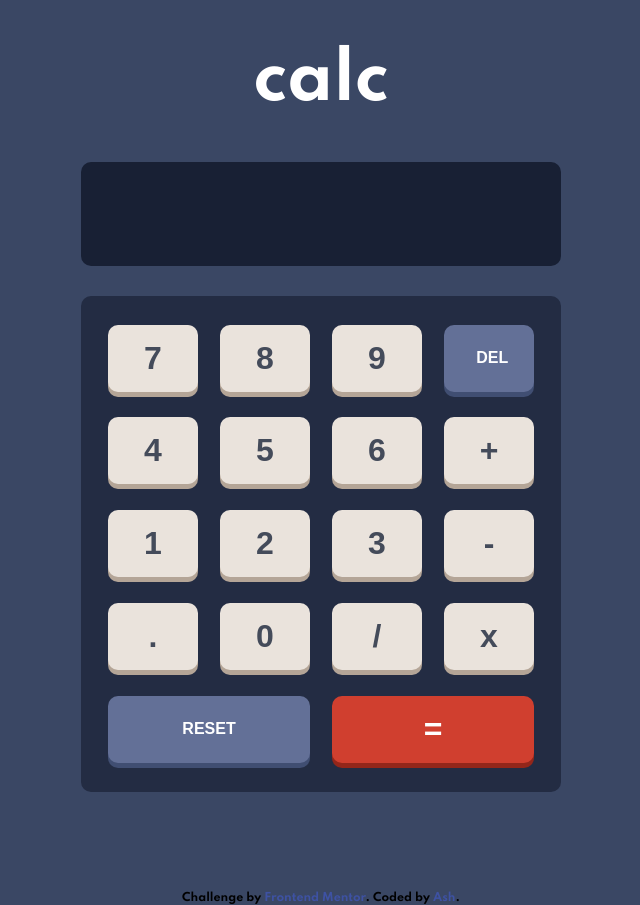
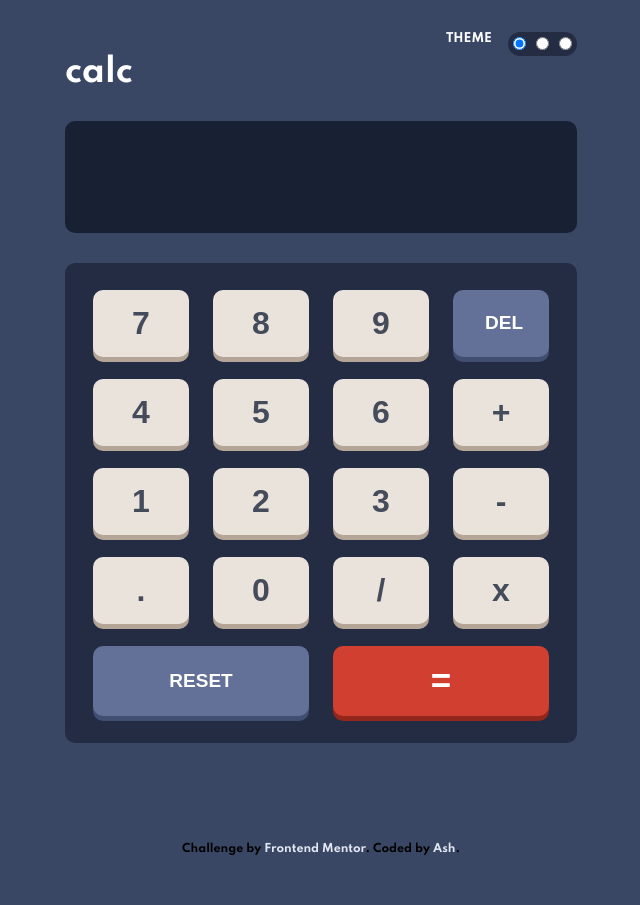
Before and after one commit to aminoo10/calculator-app, a Next.js app: page / in a window 1280 px wide. Shown: the whole page, without its empty margins (319-959 px from the left). After the commit the page ends 856 px from the top, so only its background shows below. Built offline with nearby package versions, Linux system fonts and the light colour scheme.

Commit message:
added radio group for themes (non-functioning)

```diff
--- a/pages/index.js
+++ b/pages/index.js
@@ -4,7 +4,6 @@ import { useState } from 'react';
 
 export default function Home() {
 
-// let operand = ''
 const [oldNum, setOldNum] = useState('');
 const [operand, setOperand] = useState('');
 const [result, setResult] = useState('');
@@ -160,11 +159,11 @@ how to make a function like pressing operands constantly without pressing equals
       operand pressed -> check to see if operand is pressed by seeing if oldNum is not blank.
       if oldNum is blank -> set oldNum to the value of result and clear result.
       if oldNum is NOT blank -> do what equals would do: add the result to oldNum, keep result blank.
+*/
 
-
-
-
-*/
+const onChangeValue = (e) => {
+  console.log(e.target.value);
+}
 
   return (
     <div>
@@ -175,7 +174,20 @@ how to make a function like pressing operands constantly without pressing equals
       </Head>
 
       <main className="calculator">
-        <h1>calc</h1>
+        <header className="calc-header">
+          <h1>calc</h1>
+          <div className="theme-changer">
+            <span>THEME</span>
+            <div className="radio-toolbar" onChange={onChangeValue}>
+              <input type="radio" id="radio1" name="radios" value="1" defaultChecked/>
+              {/* <label htmlFor="radio1">1</label> */}
+              <input type="radio" id="radio2" name="radios" value="2"/>
+              {/* <label htmlFor="radio2">2</label> */}
+              <input type="radio" id="radio3" name="radios" value="3"/>
+              {/* <label htmlFor="radio3">3</label> */}
+            </div>
+          </div>
+        </header>
         <div className="screen">
           {!result && <p className="screen-text">{oldNum}</p>}
           {result && <p className="screen-text">{result}</p>}
--- a/styles/globals.scss
+++ b/styles/globals.scss
@@ -1,15 +1,28 @@
 @import url('https://fonts.googleapis.com/css2?family=Spartan:wght@700&display=swap');
-$calc-width: 30rem;
+$calc-width: 32rem;
 $calc-padding: 0 1rem;
-$font-size: 32px;
+$font-size: 35px;
 $border-radius: 10px;
+
+//theme color variables//
+$main-bg: hsl(221, 27%, 31%);
+$keypad-bg: hsl(223, 31%, 20%);
+$screen-bg: hsl(224, 36%, 15%);
+$key-bg-1: hsl(225, 21%, 49%);
+$key-shadow-1: hsl(224, 28%, 35%);
+$key-bg-2: hsl(6, 63%, 50%);
+$key-shadow-2: hsl(6, 70%, 34%);
+$key-bg: hsl(30, 25%, 89%);
+$key-shadow: hsl(28, 16%, 65%);
+$text-color: hsl(221, 14%, 31%);
+
 
 html,
 body {
   padding: 0;
   margin: 0;
   font-family: 'Spartan', sans-serif;
-  background-color: hsl(222, 26%, 31%);
+  background-color: $main-bg;
 }
 
 body {
@@ -25,13 +38,8 @@ a {
   box-sizing: border-box;
 }
 
-h1 {
-  color: white;
-  float: left;
-}
-
 .attribution { font-size: 11px; text-align: center; }
-.attribution a { color: hsl(228, 45%, 44%); }
+.attribution a { color: #E2E8F3; }
 
 .calculator {
   display: flex;
@@ -40,18 +48,55 @@ h1 {
   align-items: center;
   margin-bottom: 100px;
 }
+
+header {
+
+  width: $calc-width;
+  color: white;
+  margin: 2rem 0 0.5rem 0;
+
+  h1 {
+    font-size: 32px;
+    float:left;
+  }
+
+  span {
+    margin-right: 1rem;
+  }
+
+  div {
+    float:right;
+  }
+
+  .theme-changer {
+    font-size: 12px;
+  }
+}
+
+.radio-toolbar {
+  background-color: $keypad-bg;
+  border-radius: 34px;
+  height: 24px;
+
+  input {
+    margin-top: 5px;
+    margin-right: 5px;
+  }
+
+}
+
 .screen {
   width: $calc-width;
-  height: 6.5rem;
-  background-color:hsl(224, 36%, 15%);
+  height: 7rem;
+  background-color:$screen-bg;
   border-radius: $border-radius;
   padding: $calc-padding;
 }
 
 .keypad {
   width: $calc-width;
-  height: 31rem;
-  background-color:hsl(223, 31%, 20%);
+  height: 30rem;
+  background-color: $keypad-bg;
   border-radius: $border-radius;
   margin-top: 30px;
   display: flex;
@@ -66,8 +111,9 @@ h1 {
   text-align: center;
 }
 
+
 button {
-  background-color: hsl(30, 25%, 89%);
+  background-color:$key-bg;
   color: hsl(221, 14%, 31%);
   font-size: $font-size;
   font-weight: bolder;
@@ -75,6 +121,7 @@ button {
   border-radius: $border-radius;
   border-style: none;
   box-shadow: 0 5px hsl(28, 16%, 65%);
+  //button font is made non-selectable
   -webkit-touch-callout: none;
   -webkit-user-select: none;
   -khtml-user-select: none;
@@ -87,12 +134,14 @@ button {
 .row-1, .row-2, .row-3, .row-4, .row-5 {
   display: flex;
   justify-content: space-around;
+  //text-align: center; //dont know why this doesn't center the button text...
 
 }
 
 .row-1,.row-2,.row-3,.row-4 {
   button {
     width: 20%;
+    font-size: 32px;
   }
 }
 
@@ -102,11 +151,11 @@ button {
   }
 }
 
+#var-1 {
+  background-color:$key-bg-1;
+  box-shadow: 0 5px hsl(224, 28%, 35%);
+  font-size: 19px;
 
-#var-1 {
-  background-color:hsl(225, 21%, 49%);
-  box-shadow: 0 5px hsl(224, 28%, 35%);
-  font-size: 16px;
 }
 
 #var-2 {
```
Also changed, not shown: 1 other file (tests, documents, lock files or other folders).
